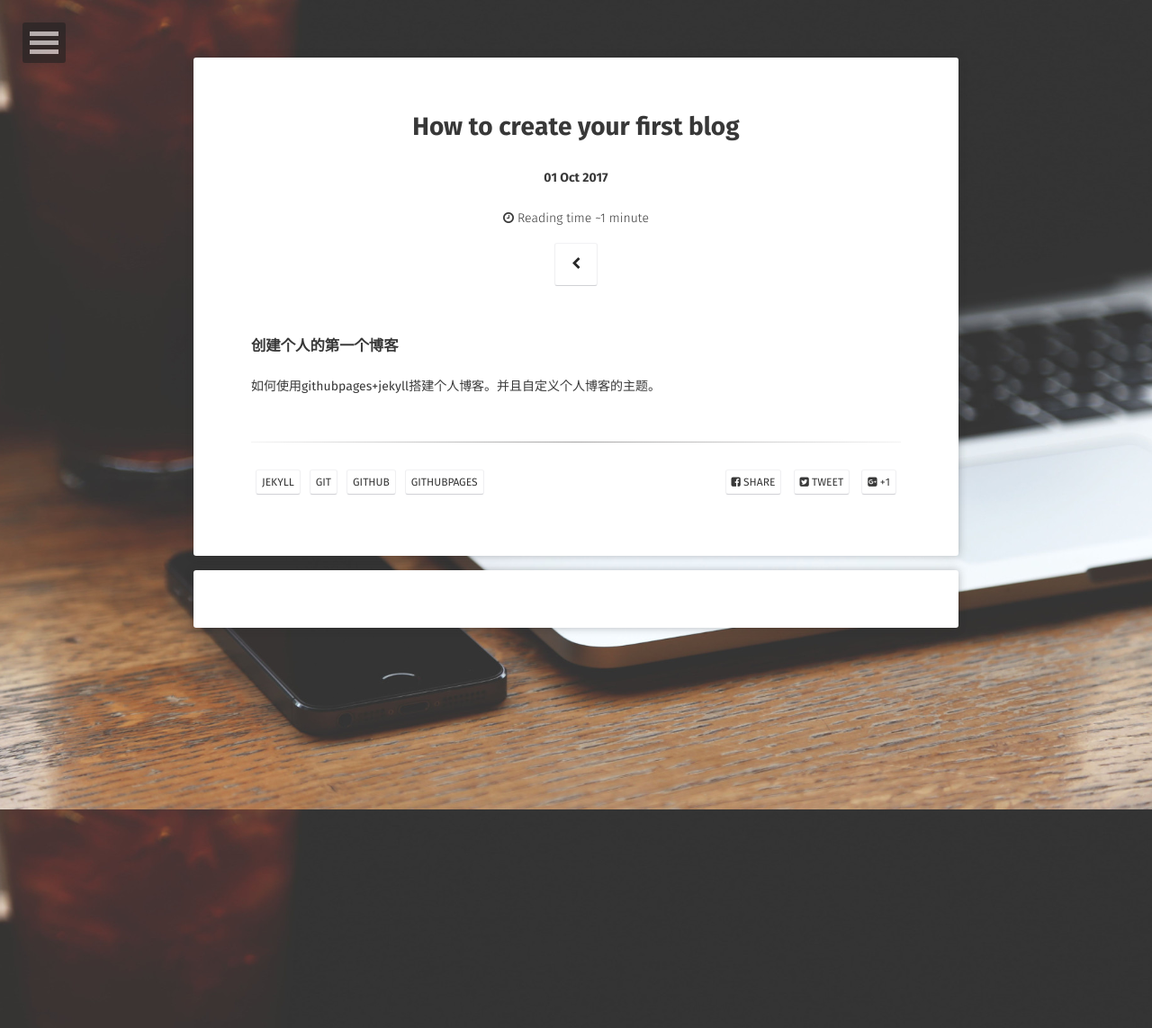
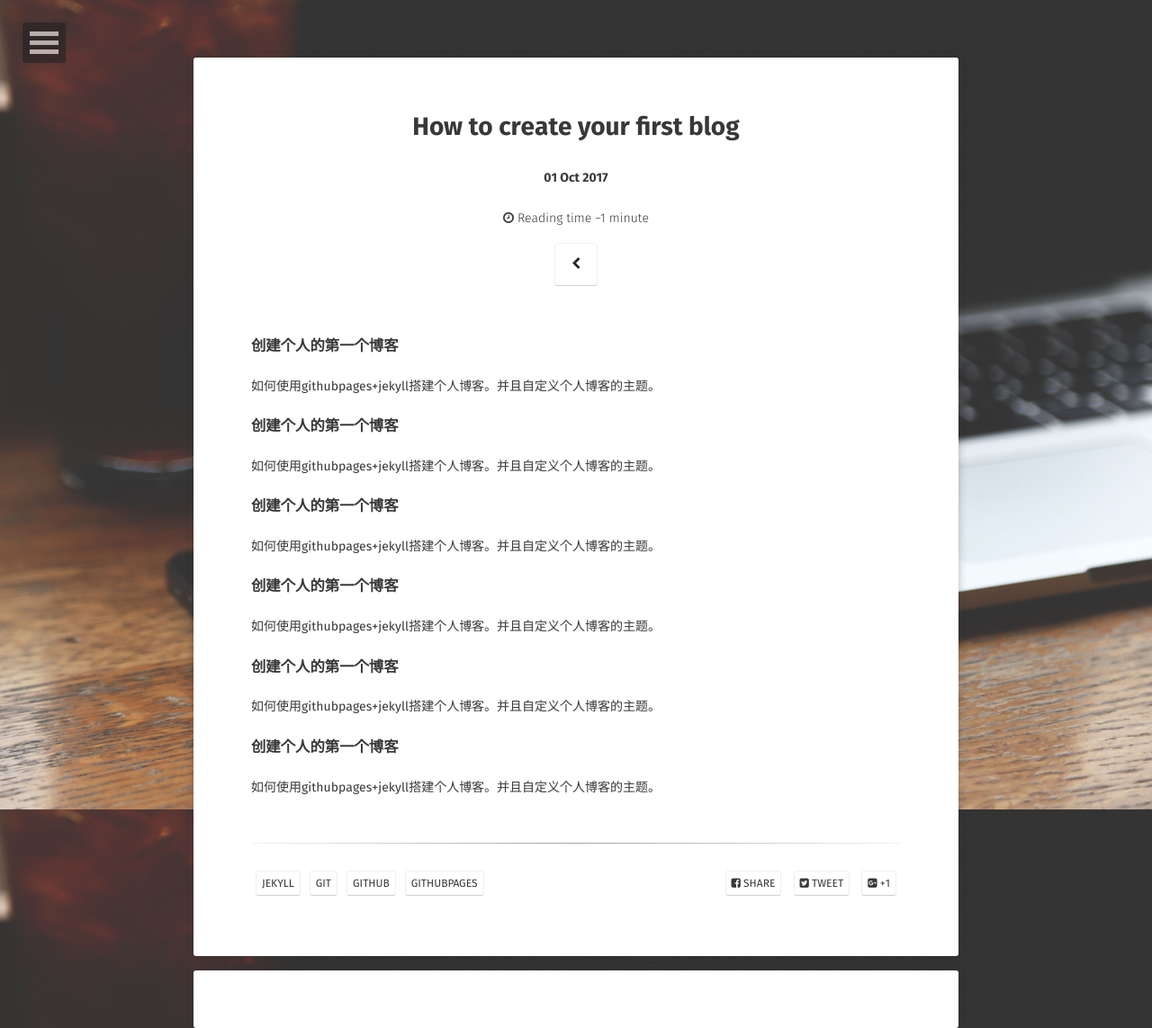
Before and after one commit to xcs-go/xcs.github.io, a Jekyll site: the page built from _posts/2017-10-1-how-to-create-your-firstblog.md, in a window 1280 px wide. Shown: the whole page at 90% size. Built offline with Jekyll 4.4.1, drawn with Linux system fonts in a browser that asks for light colours; some web fonts are replaced; comment, search, counter and statistics services are not loaded.

Commit message:
修改文件

```diff
--- a/_posts/2017-10-1-how-to-create-your-firstblog.md
+++ b/_posts/2017-10-1-how-to-create-your-firstblog.md
@@ -13,3 +13,14 @@ comments: true
 
 ### 创建个人的第一个博客
 如何使用githubpages+jekyll搭建个人博客。并且自定义个人博客的主题。
+
+### 创建个人的第一个博客
+如何使用githubpages+jekyll搭建个人博客。并且自定义个人博客的主题。
+### 创建个人的第一个博客
+如何使用githubpages+jekyll搭建个人博客。并且自定义个人博客的主题。
+### 创建个人的第一个博客
+如何使用githubpages+jekyll搭建个人博客。并且自定义个人博客的主题。
+### 创建个人的第一个博客
+如何使用githubpages+jekyll搭建个人博客。并且自定义个人博客的主题。
+### 创建个人的第一个博客
+如何使用githubpages+jekyll搭建个人博客。并且自定义个人博客的主题。
```
